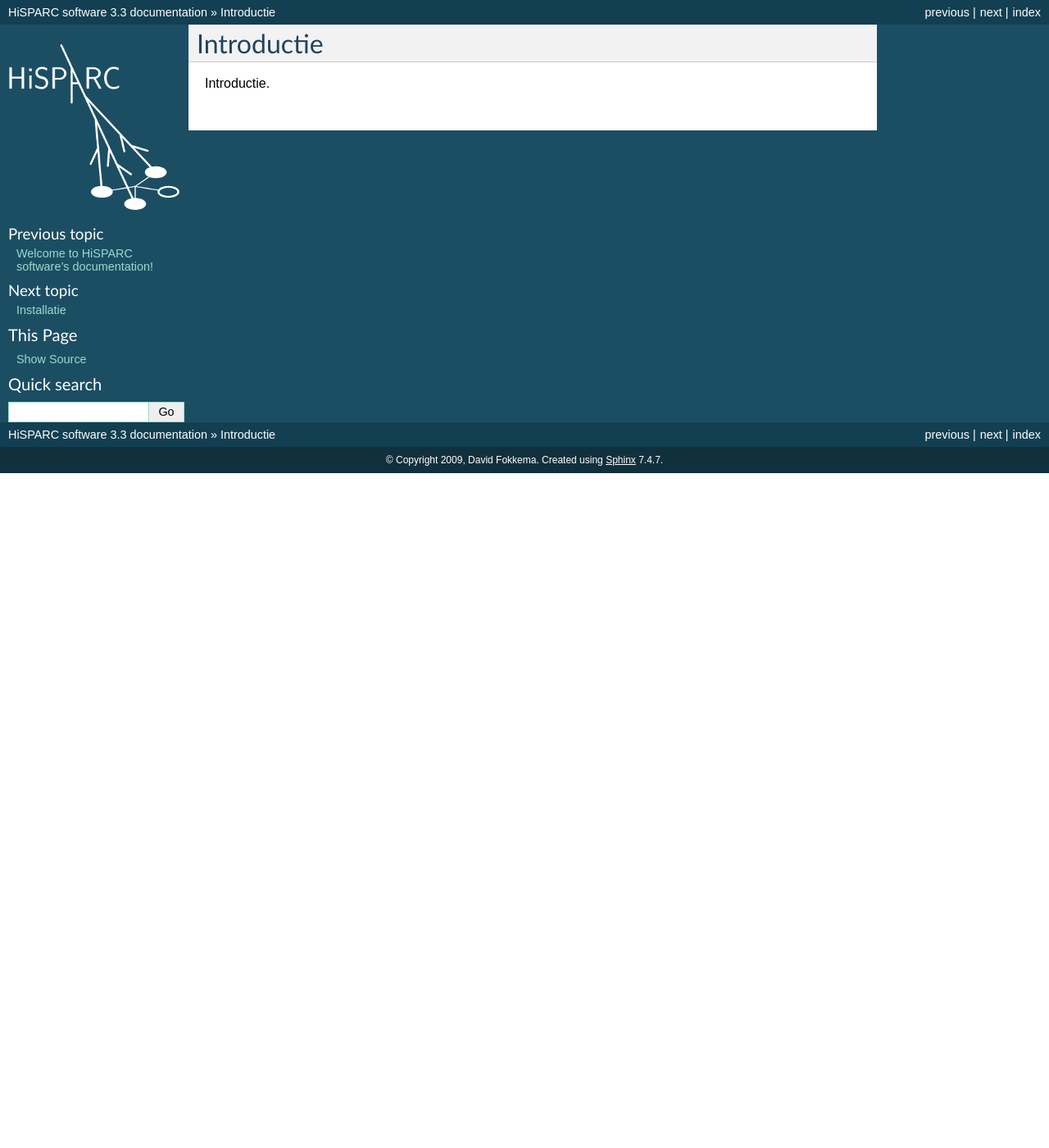
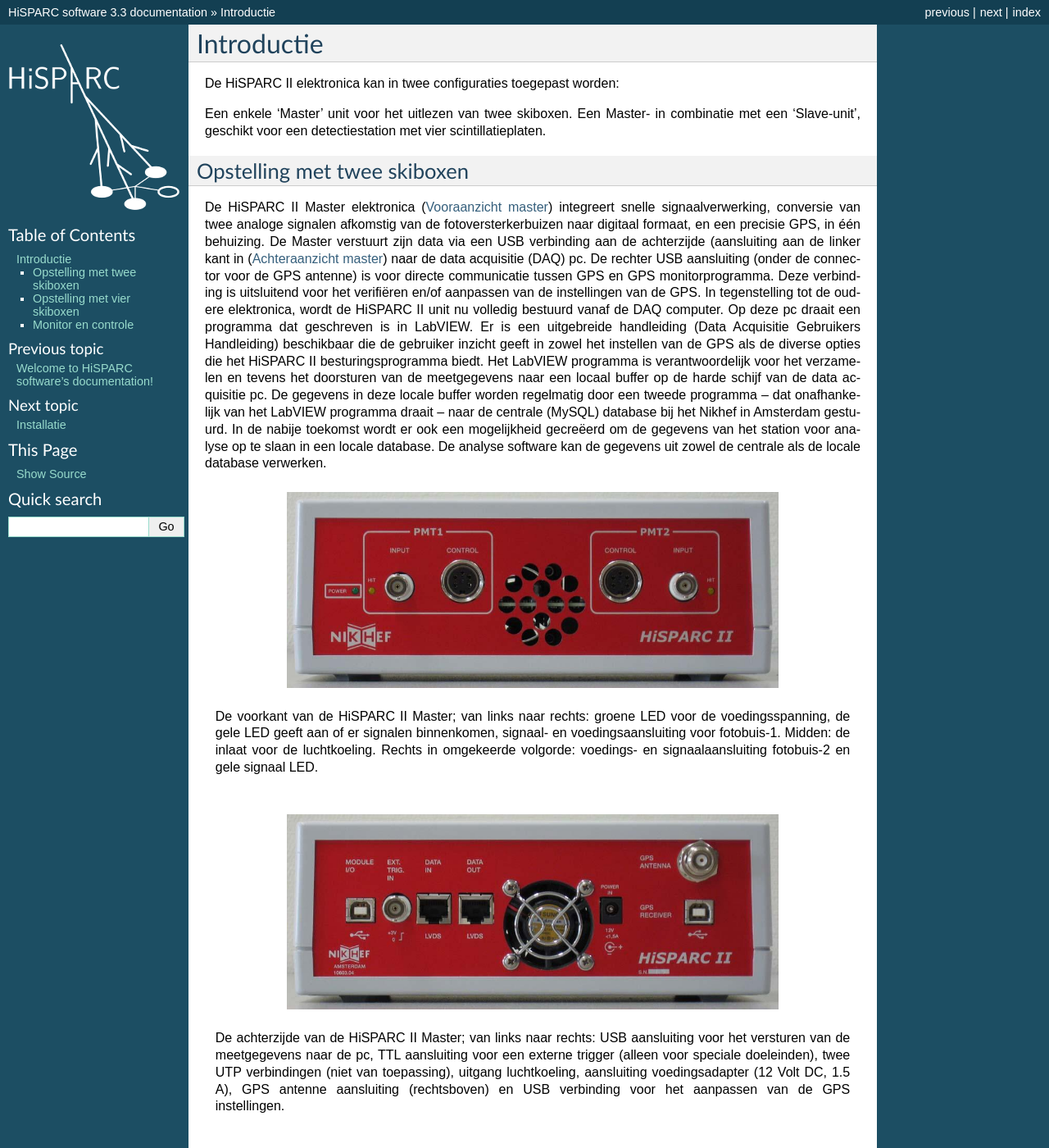
Before and after one commit to HiSPARC/station-software, a Sphinx documentation site: the page built from doc/introductie.rst, in a window 1280 px wide and 1400 px high. Shown: the whole window at 82% size. Built offline with Sphinx 7.4.7, drawn with Linux system fonts in a browser that asks for light colours; some of the changed text lies outside the part shown.

Commit message:
Added 'introduction' from original manual.  Don't know if it actually _is_ an 'introduction', though...

```diff
--- a/doc/index.rst
+++ b/doc/index.rst
@@ -8,9 +8,9 @@
 Welcome to HiSPARC software's documentation!
 ============================================
 
-De |hisparc| software installatiehandleiding.
+Voor meer informatie over |hisparc|, zie http://www.hisparc.nl/.
 
-Bij vragen, onduidelijkheden of suggesties, neem contact op met onze
+Bij vragen, onduidelijkheden of suggesties kunt u contact opnemen met onze
 projectcoördinator Surya Bonam (suryab@nikhef.nl).
 
 .. toctree::
--- a/doc/introductie.rst
+++ b/doc/introductie.rst
@@ -3,4 +3,136 @@
 Introductie
 ===========
 
-Introductie.
+De HiSPARC II elektronica kan in twee configuraties toegepast worden:
+
+Een enkele ‘Master’ unit voor het uitlezen van twee skiboxen.  Een Master-
+in combinatie met een ‘Slave-unit’, geschikt voor een detectiestation met
+vier scintillatieplaten.
+
+Opstelling met twee skiboxen
+----------------------------
+
+De HiSPARC II Master elektronica (:ref:`Vooraanzicht master
+<master-voorkant>`) integreert snelle signaalverwerking, conversie van
+twee analoge signalen afkomstig van de fotoversterkerbuizen naar digitaal
+formaat, en een precisie GPS, in één behuizing.  De Master verstuurt zijn
+data via een USB verbinding aan de achterzijde (aansluiting aan de linker
+kant in (:ref:`Achteraanzicht master <master-achterkant>`) naar de data
+acquisitie (DAQ) pc.  De rechter USB aansluiting (onder de connector voor
+de GPS antenne) is voor directe communicatie tussen GPS en GPS
+monitorprogramma.  Deze verbinding is uitsluitend voor het verifiëren
+en/of aanpassen van de instellingen van de GPS.  In tegenstelling tot de
+oudere elektronica, wordt de HiSPARC II unit nu volledig bestuurd vanaf de
+DAQ computer. Op deze pc draait een programma dat geschreven is in
+|labview|.  Er is een uitgebreide handleiding (Data Acquisitie Gebruikers
+Handleiding) beschikbaar die de gebruiker inzicht geeft in zowel het
+instellen van de GPS als de diverse opties die het HiSPARC II
+besturingsprogramma biedt.  Het |labview| programma is verantwoordelijk
+voor het verzamelen en tevens het doorsturen van de meetgegevens naar een
+locaal buffer op de harde schijf van de data acquisitie pc.  De gegevens
+in deze locale buffer worden regelmatig door een tweede programma -- dat
+onafhankelijk van het |labview| programma draait -- naar de centrale
+(MySQL) database bij het Nikhef in Amsterdam gestuurd.  In de nabije
+toekomst wordt er ook een mogelijkheid gecreëerd om de gegevens van het
+station voor analyse op te slaan in een locale database.  De analyse
+software kan de gegevens uit zowel de centrale als de locale database
+verwerken.
+
+.. _master-voorkant:
+.. figure:: images/kastje-voorkant.jpg
+   :align: center
+   :width: 600
+
+   De voorkant van de HiSPARC II Master; van links naar rechts: groene LED
+   voor de voedingsspanning, de gele LED geeft aan of er signalen
+   binnenkomen, signaal- en voedingsaansluiting voor fotobuis-1. Midden:
+   de inlaat voor de luchtkoeling. Rechts in omgekeerde volgorde:
+   voedings- en signaalaansluiting fotobuis-2 en gele signaal LED.
+
+.. _master-achterkant:
+.. figure:: images/master-achterkant.jpg
+   :align: center
+   :width: 600
+
+   De achterzijde van de HiSPARC II Master; van links naar rechts: USB
+   aansluiting voor het versturen van de meetgegevens naar de pc, TTL
+   aansluiting voor een externe trigger (alleen voor speciale doeleinden),
+   twee UTP verbindingen (niet van toepassing), uitgang luchtkoeling,
+   aansluiting voedingsadapter (12 Volt DC, 1.5 A), GPS antenne
+   aansluiting (rechtsboven) en USB verbinding voor het aanpassen van de
+   GPS instellingen.
+
+Opstelling met vier skiboxen
+----------------------------
+
+Om vier scintillatie detectoren uit te kunnen lezen, moet een tweede
+HiSPARC II unit aangesloten worden. Echter, deze unit -- de Slave --
+(:ref:`Vooraanzicht slave <slave-voorkant>`) bezit geen GPS maar is verder
+identiek aan de Master.  Aan de achterzijde is dan ook geen aansluiting
+voor een GPS-antenne aanwezig (:ref:`Achteraanzicht slave
+<slave-achterkant>`).
+
+.. _slave-voorkant:
+.. figure:: images/kastje-voorkant.jpg
+   :align: center
+   :width: 600
+
+   De voorkant van de HiSPARC II Master en Slave zijn identiek.
+
+.. _slave-achterkant:
+.. figure:: images/slave-achterkant.jpg
+   :align: center
+   :width: 600
+
+   Data van de HiSPARC II Slave wordt uitgelezen via de linker USB
+   verbinding.  De Slave heeft geen aansluiting voor een GPS antenne kabel
+   (rechtsboven); de rechter USB aansluiting is zonder functie.
+
+De Slave wordt via twee korte UTP kabels (kruislings, de lengte mag niet
+veranderd worden!) verbonden met de Master unit (:ref:`Master-Slave
+combinatie <master-slave-combi>`).  Master en Slave versturen hun data dus
+over aparte USB verbindingen (voor beide units is dit de linker connector
+aan de achterzijde).
+
+.. _master-slave-combi:
+.. figure:: images/master-slave-achterkant.jpg
+   :align: center
+   :width: 600
+
+   Een snelle databus verzorgt de communicatie tussen HiSPARC II Master en
+   Slave; de verbinding bestaat uit twee kabels die ‘LVDS data in’ en
+   ‘LVDS data out’ (kruislings) met elkaar verbinden.
+
+Monitor en controle
+-------------------
+
+De nieuwe besturingssoftware biedt bovendien de optie om de status van de
+detectoren en pc’s op afstand via internet te controleren (:ref:`Nagios
+<nagios>`).
+
+.. _nagios:
+.. figure:: images/screenshot-nagios.jpg
+   :align: center
+   :width: 600
+
+   Het Nagios menu aan de linkerzijde biedt verschillende monitor opties.
+
+Ga naar:
+
+http://vpn.hisparc.nl/nagios/
+
+en selecteer vervolgens een van de opties in de linker menubalk.  De
+clustercoördinatoren hebben bovendien de mogelijkheid om de instellingen
+van de detector via een ‘virtual private network’ (VPN, :ref:`VPN diagram
+<network-diagram>`) op afstand te wijzigen.  De toegang tot de pc’s biedt
+de mogelijkheid om snel en efficiënt kritische instellingen te veranderen
+en software updates door te voeren.
+
+.. _network-diagram:
+.. figure:: images/network-diagram.png
+   :align: center
+   :width: 600
+
+   De software biedt monitor en controle mogelijkheden via een VPN
+   verbinding.  Data van de detector wordt over een gescheiden verbinding
+   verzonden.
```
Also changed, not shown: doc/images/kastje-voorkant.jpg (added), doc/images/master-achterkant.jpg (added), doc/images/master-slave-achterkant.jpg (added), doc/images/network-diagram.png (added), doc/images/screenshot-nagios.jpg (added), doc/images/slave-achterkant.jpg (added).
